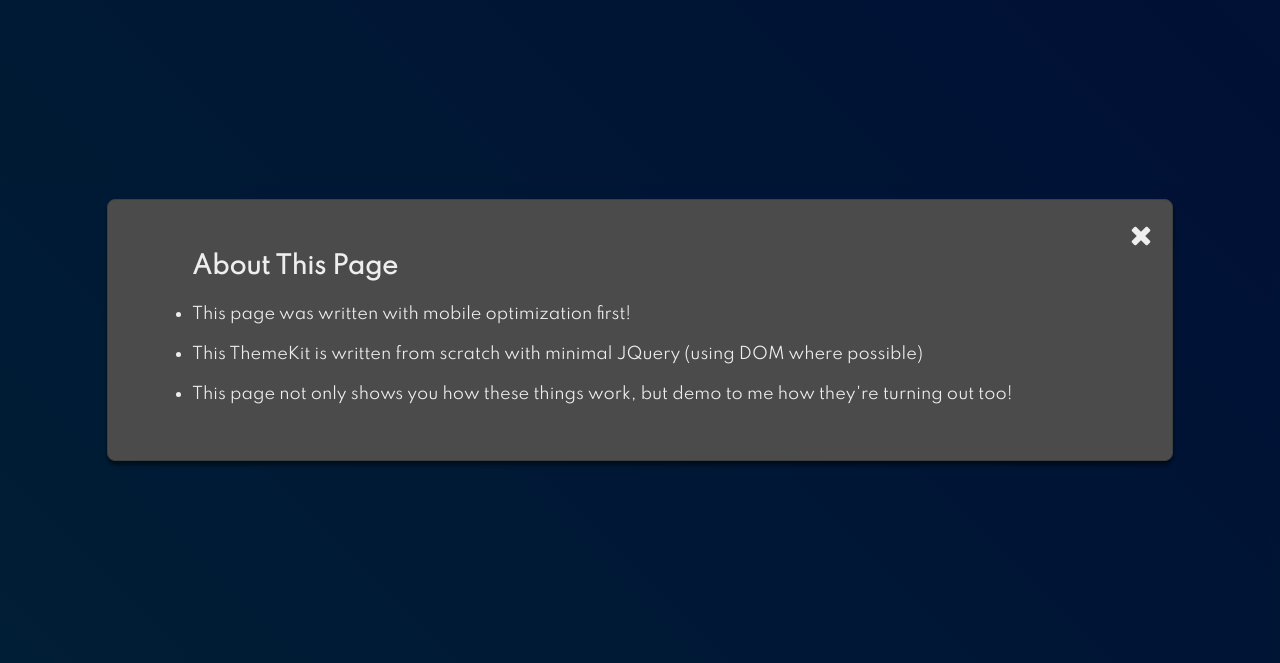
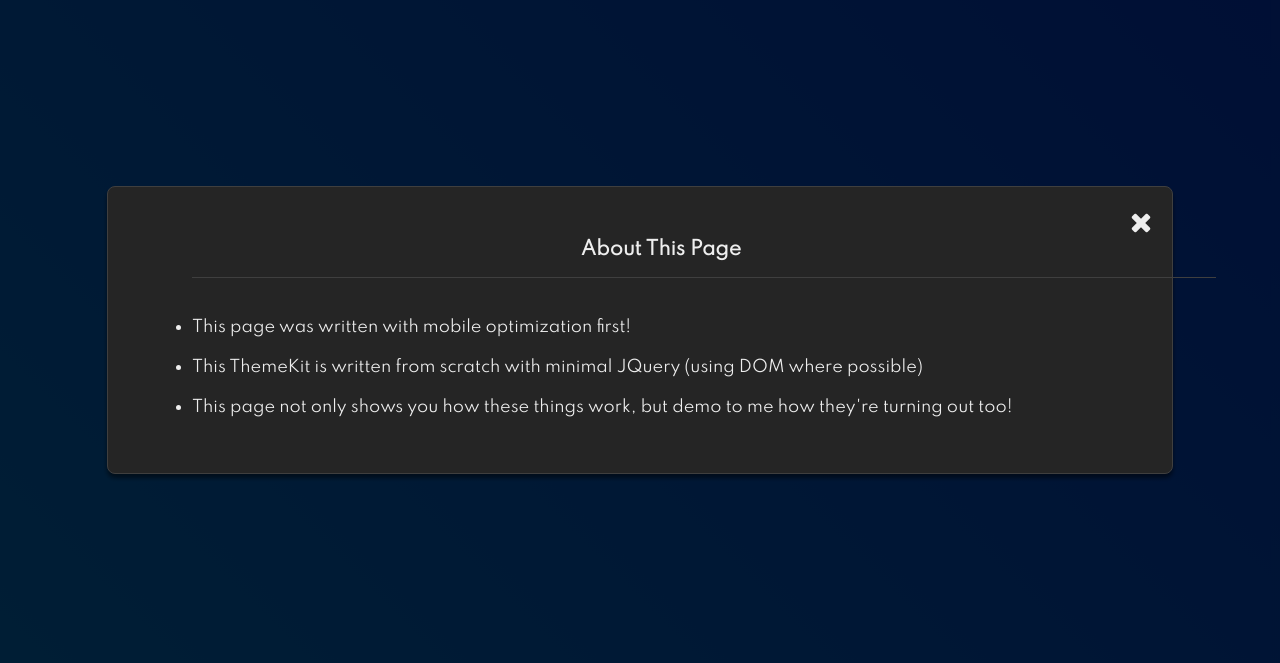
Before and after one commit to oitsjustjose/JuiceUI, a plain HTML site: page index.html in a window 1280 px wide. Both pictures are taken after a click on the element "About". Shown: the part 70-733 px from the top of the page. Drawn offline with Linux system fonts and the light colour scheme.

Commit message:
better modals

```diff
--- a/Libraries/css/themekit/_modal.scss
+++ b/Libraries/css/themekit/_modal.scss
@@ -17,7 +17,7 @@
 
 /* Modal Content */
 .modal-content {
-  background-color: lighten($background, 15%);
+  background-color: $background;
   padding: 20px;
   border: 1px solid lighten($background, 10%);
   width: 80%;
@@ -27,6 +27,18 @@
   .container {
     width: 100%;
     height: 100%;
+  }
+
+  .header {
+    text-align: center;
+    margin-block-start: 0;
+    padding-bottom: 1rem;
+
+    border-bottom: 1px solid lighten($background, 10%);
+  }
+
+  .content {
+    overflow: auto;
   }
 
   /* The Close Button */
--- a/index.html
+++ b/index.html
@@ -474,9 +474,9 @@
             <span class="close">
                 <i class="fa fa-close"></i>
             </span>
-            <h2>
+            <h3 class="header">
                 YouTube Embed Demo In A Modal
-            </h2>
+            </h3>
             <div class="embed">
                 <iframe src="https://www.youtube.com/embed/5tjr7g5WFqc" frameborder="0"
                     allow="accelerometer; encrypted-media; gyroscope; picture-in-picture" allowfullscreen>
@@ -492,7 +492,8 @@
                 <i class="fa fa-close"></i>
             </span>
             <div class="container">
-                <h2>About This Page</h2>
+                <h3 class="header">About This Page</h3>
+                <p class="content">
                     <ul>
                         <li>
                             This page was written with mobile optimization first!
@@ -505,6 +506,7 @@
                             too!
                         </li>
                     </ul>
+                </p>
             </div>
         </div>
     </div>
```
Also changed, not shown: Libraries/css/themekit/all.css, 1 other file. Lines whose indentation alone changed are shown as unchanged.
